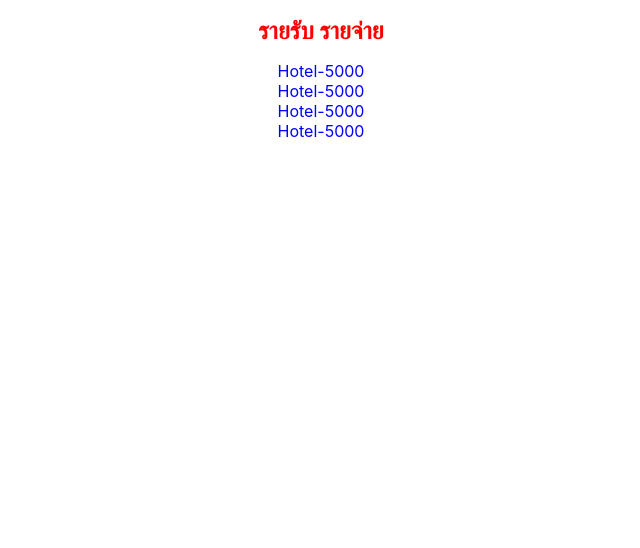
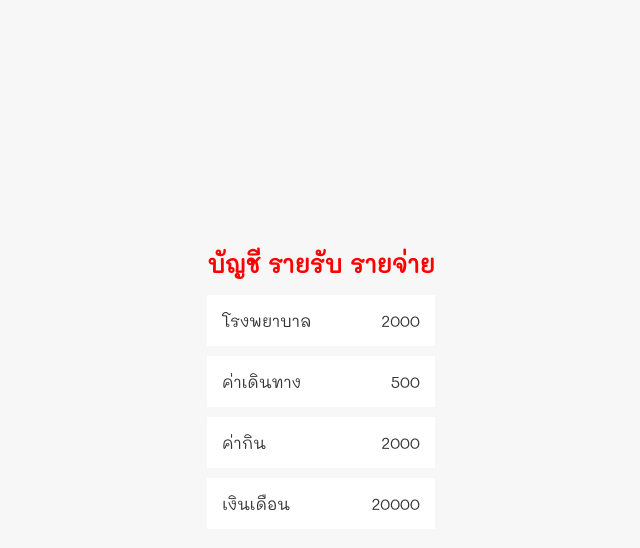
Before and after one commit to Phuthinan/React-practicing, a React (Create React App) app in the folder react-basic/: page / in a window 1280 px wide. Shown: the top 548 px of the page, without its empty margins (319-959 px from the left). Built offline with nearby package versions, Linux system fonts and the light colour scheme.

Commit message:
update
decorate
check data
prop type
install UUID and proptypes

```diff
--- a/react-basic/package.json
+++ b/react-basic/package.json
@@ -6,9 +6,11 @@
     "@testing-library/jest-dom": "^5.16.4",
     "@testing-library/react": "^12.1.4",
     "@testing-library/user-event": "^13.5.0",
+    "prop-types": "^15.8.1",
     "react": "^18.0.0",
     "react-dom": "^18.0.0",
     "react-scripts": "5.0.0",
+    "uuid": "^8.3.2",
     "web-vitals": "^2.1.4"
   },
   "scripts": {
--- a/react-basic/src/App.css
+++ b/react-basic/src/App.css
@@ -1,38 +1,16 @@
-.App {
-  text-align: center;
+@import url('https://fonts.googleapis.com/css2?family=Mali&display=swap');
+
+*{
+  box-sizing: border-box;
+  font-family: 'Mali', cursive;
 }
 
-.App-logo {
-  height: 40vmin;
-  pointer-events: none;
-}
-
-@media (prefers-reduced-motion: no-preference) {
-  .App-logo {
-    animation: App-logo-spin infinite 20s linear;
-  }
-}
-
-.App-header {
-  background-color: #282c34;
-  min-height: 100vh;
+body{
+  background: #f7f7f7;
   display: flex;
   flex-direction: column;
   align-items: center;
   justify-content: center;
-  font-size: calc(10px + 2vmin);
-  color: white;
+  min-height: 100vh;
+  margin: 0;
 }
-
-.App-link {
-  color: #61dafb;
-}
-
-@keyframes App-logo-spin {
-  from {
-    transform: rotate(0deg);
-  }
-  to {
-    transform: rotate(360deg);
-  }
-}
--- a/react-basic/src/App.js
+++ b/react-basic/src/App.js
@@ -1,11 +1,11 @@
 import Transaction from "./component/Transaction";
-
+import './App.css'
 
 function App() {
   const design = {color:'red',textAlign:"center",fontSize:"1.5rem"}
   return (
-    <div>
-      <h1 style={design}>รายรับ รายจ่าย</h1>
+    <div className="container">
+      <h1 style={design}>บัญชี รายรับ รายจ่าย</h1>
       <Transaction/>
     </div>
     );
--- a/react-basic/src/component/Item.css
+++ /dev/null
@@ -1,5 +0,0 @@
-.item{
-    color: blue;
-    text-align: center;
-    list-style-type: none;
-}
--- a/react-basic/src/component/Item.js
+++ b/react-basic/src/component/Item.js
@@ -1,11 +1,16 @@
-import './Item.css'
+import PropTypes from 'prop-types';
 
-const Item = ()=>{
-    const name = "Hotel"
-    const amount = 5000
+const Item = (props)=>{
+
+    const {title,amount}=props
     return   (
-        <li className='item'>{name}<span>-{amount}</span></li>
+        <li>{title}<span>{amount}</span></li>
         );
 }
 
+Item.propTypes={
+    title:PropTypes.string.isRequired,
+    amount:PropTypes.number.isRequired
+}
+
 export default Item;
--- a/react-basic/src/component/Transaction.css
+++ b/react-basic/src/component/Transaction.css
@@ -1,4 +1,15 @@
 .item-list{
+    list-style-type: none;
     padding: 0;
     margin-bottom: 40px;
 }
+.item-list li{
+    background: #fff;
+    box-shadow: 0 1px 3px rbga(0,0,0,0.12);
+    padding: 15px;
+    color: #333;
+    display: flex;
+    justify-content: space-between;
+    margin: 10px 0;
+    position: relative;
+}
--- a/react-basic/src/component/Transaction.js
+++ b/react-basic/src/component/Transaction.js
@@ -1,13 +1,21 @@
 import Item from "./Item";
 import './Transaction.css'
+import { v4 as uuidv4 } from 'uuid';
+
 
 const Transaction = () => {
+  const data=[
+    {title:"โรงพยาบาล" ,amount:2000},
+    {title:"ค่าเดินทาง" ,amount:500},
+    {title:"ค่ากิน" ,amount:2000},
+    {title:"เงินเดือน" ,amount:20000},
+  ]
     return (
       <ul className="item-list">
-        <Item/>
-        <Item/>
-        <Item/>
-        <Item/>
+        {data.map((element)=>{
+          // return <Item title={element.title} amount={element.amount}/>
+          return <Item {...element} key={uuidv4()}/>
+        })}
       </ul>
     );
   }
```
Also changed, not shown: 1 other file (tests, documents, lock files or other folders).
